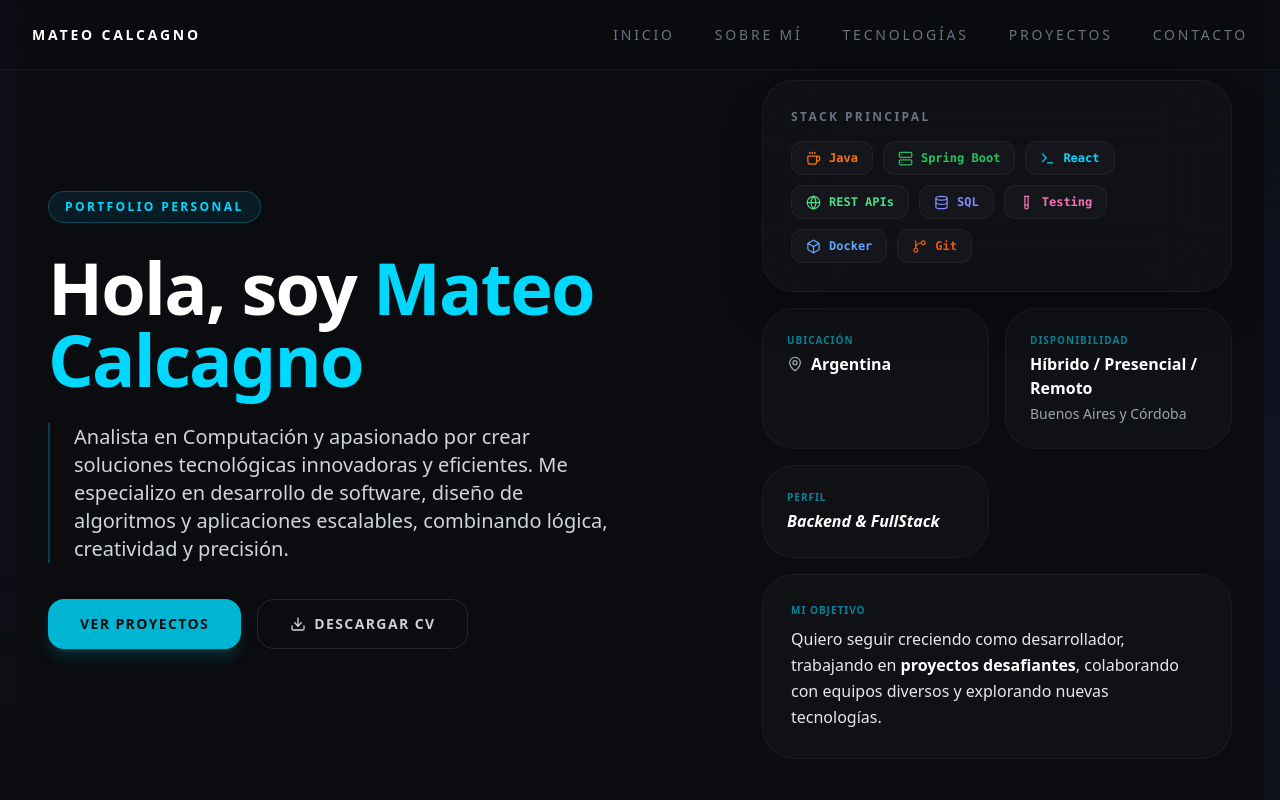
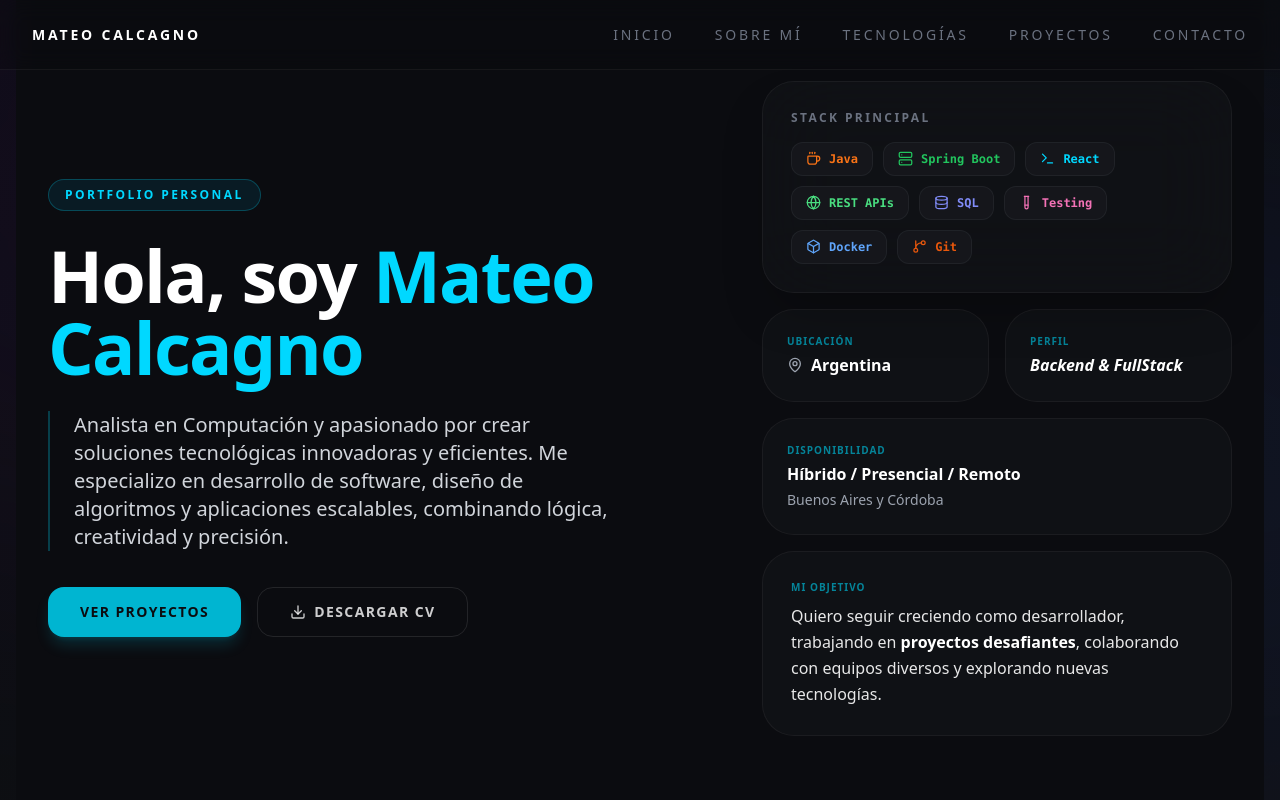
Before and after one commit to MateoCalcagno/portfolio-mateo, a React (Vite) app: page / in a window 1280 px wide. Shown: the top 800 px of the page. Built offline with nearby package versions, Linux system fonts and the light colour scheme.

Commit message:
fix: disponibilidad card

```diff
--- a/src/components/Hero.tsx
+++ b/src/components/Hero.tsx
@@ -95,6 +95,11 @@ export default function Hero() {
               </div>
             </div>
             <div className="p-6 bg-slate-900/50 rounded-[2rem] border border-white/5 hover:border-cyan-500/20 transition-colors">
+              <p className="text-cyan-500/70 text-[10px] uppercase tracking-widest font-black mb-1">Perfil</p>
+              <p className="text-white font-bold text-base italic">Backend & FullStack</p>
+            </div>
+          </div>
+          <div className="p-6 bg-slate-900/50 rounded-[2rem] border border-white/5 hover:border-cyan-500/20 transition-colors">
             <p className="text-cyan-500/70 text-[10px] uppercase tracking-widest font-black mb-1">
               Disponibilidad
             </p>
@@ -105,12 +110,6 @@ export default function Hero() {
               Buenos Aires y Córdoba
             </p>
           </div>
-            <div className="p-6 bg-slate-900/50 rounded-[2rem] border border-white/5 hover:border-cyan-500/20 transition-colors">
-              <p className="text-cyan-500/70 text-[10px] uppercase tracking-widest font-black mb-1">Perfil</p>
-              <p className="text-white font-bold text-base italic">Backend & FullStack</p>
-            </div>
-          </div>
-
           <div className="p-6 sm:p-7 bg-slate-900/50 rounded-[2rem] border border-white/5 hover:border-cyan-500/20 transition-colors">
             <p className="text-cyan-500/70 text-[10px] uppercase tracking-widest font-black mb-2">Mi Objetivo</p>
             <p className="text-white/90 font-medium text-base leading-relaxed">
```
Lines whose indentation alone changed are shown as unchanged.
